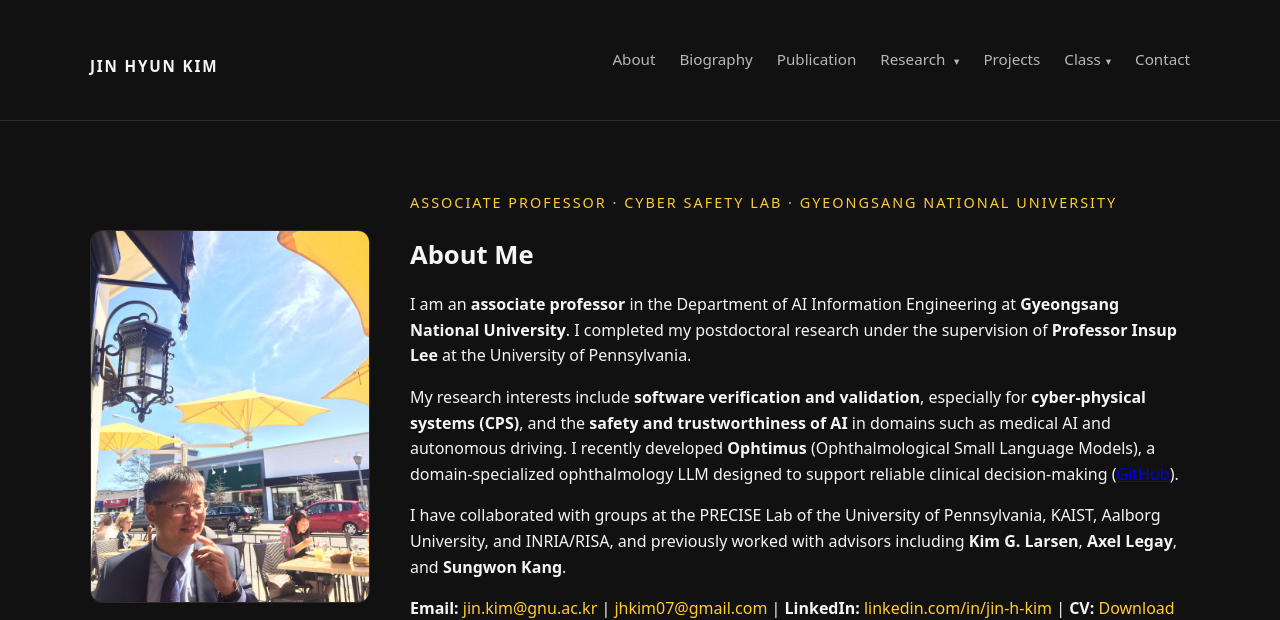
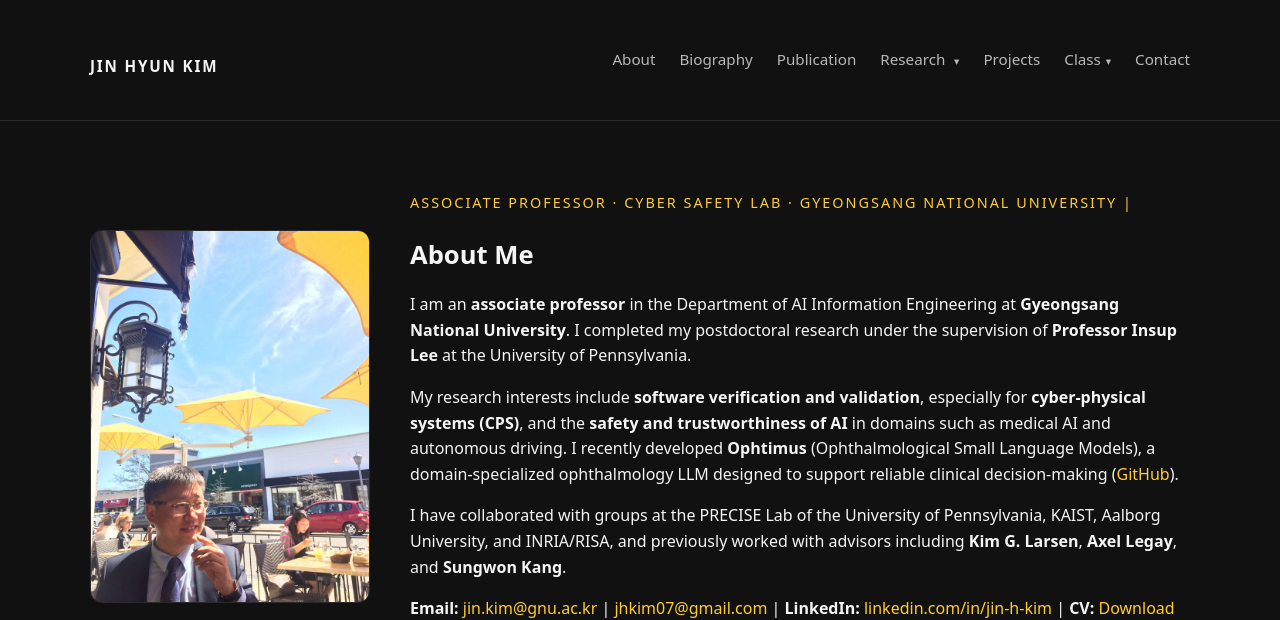
Before and after one commit to jhkim07/jhkim07.github.io, a Jekyll site: the page built from index.md, in a window 1280 px wide. Shown: the top 620 px of the page. Built offline with Jekyll 4.4.1, drawn with Linux system fonts in a browser that asks for light colours.

Commit message:
Change Link Color

```diff
--- a/assets/css/styles.css
+++ b/assets/css/styles.css
@@ -269,3 +269,27 @@
     padding: 2.5rem 0;
   }
 }
+
+/* ===== GLOBAL LINK COLORS ===== */
+
+/* 기본 링크 색 */
+a {
+  color: #ffcc33;     /* 밝은 골드 */
+  text-decoration: none;
+}
+
+/* 방문한 링크 */
+a:visited {
+  color: #ffdd66;     /* 더 연한 골드 */
+}
+
+/* Hover (마우스 올렸을 때) */
+a:hover {
+  color: #ffe799;     /* 조금 더 밝은 색 */
+  text-decoration: underline;
+}
+
+/* 클릭 중(active) */
+a:active {
+  color: #ffd54a;
+}
--- a/index.md
+++ b/index.md
@@ -10,7 +10,7 @@
       <img src="{{ '/assets/images/main-photo.jpg' | relative_url }}" alt="Jin H Kim">
     </div>
     <div class="hero-text">
-      <p class="tagline">Associate Professor · Cyber Safety Lab · Gyeongsang National University</p>
+      <p class="tagline">Associate Professor · Cyber Safety Lab · <a href="https://gnu.ac.kr">Gyeongsang National University</a> | </p>
       <h2>About Me</h2>
       <p>
         I am an <strong>associate professor</strong> in the Department of AI Information Engineering
```
